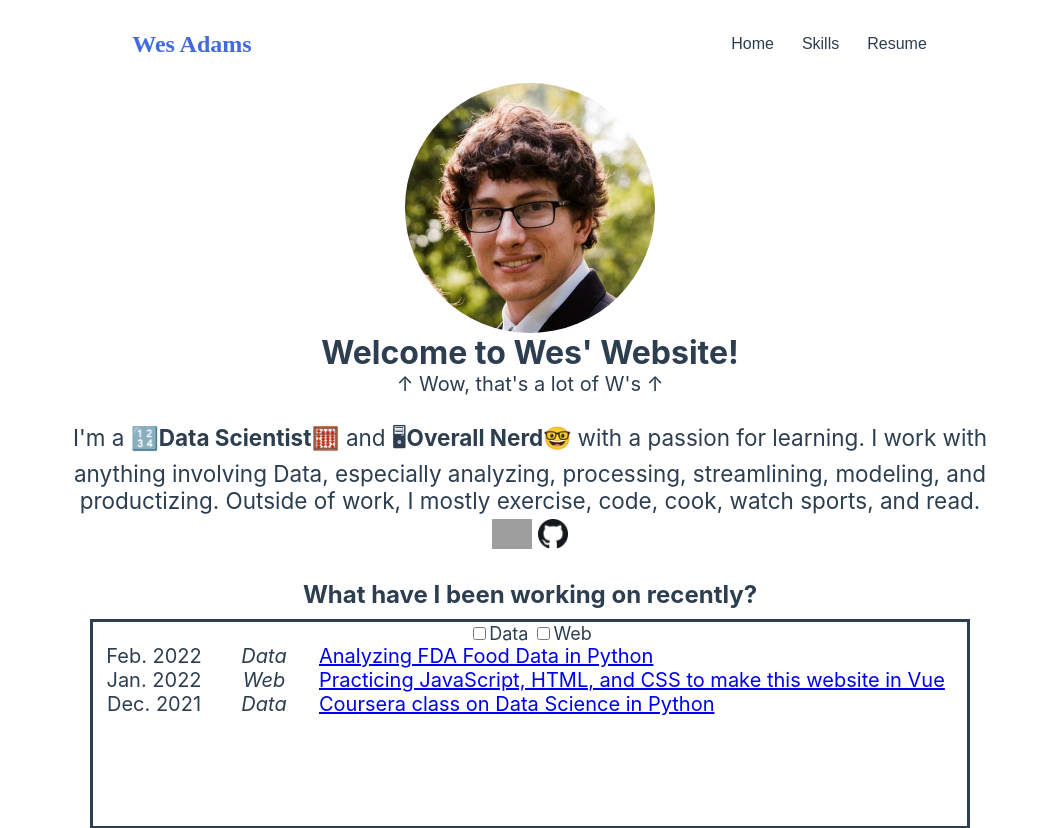
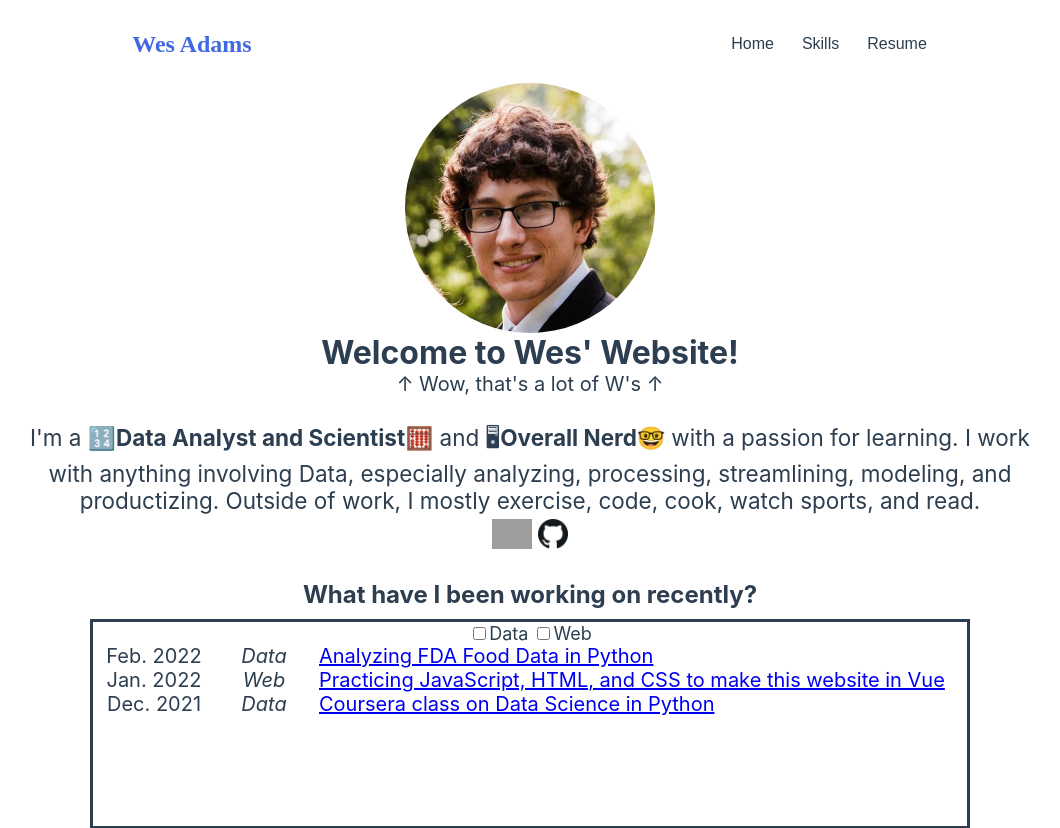
Before and after one commit to ImWesAdams/PersonalSite, a Vue app: page / in a window 1280 px wide. Shown: the top 828 px of the page, without its empty margins (110-1170 px from the left). Built offline with nearby package versions, Linux system fonts and the light colour scheme; grey boxes are pictures that could not be loaded.

Commit message:
updating job title

```diff
--- a/src/views/Home.vue
+++ b/src/views/Home.vue
@@ -12,7 +12,7 @@
       </div>
     </div>
         <div class="short-about" v-bind:class="{blurryToClear: firstLoad}">
-          <h2 class ="short-about-text">I'm a &#x1F522;<strong>Data Scientist</strong>&#x1f9ee; and &#x1F5A5;<strong>Overall Nerd</strong>&#x1F913; with a passion for learning.
+          <h2 class ="short-about-text">I'm a &#x1F522;<strong>Data Analyst and Scientist</strong>&#x1f9ee; and &#x1F5A5;<strong>Overall Nerd</strong>&#x1F913; with a passion for learning.
              I work with anything involving Data, especially analyzing, processing, streamlining, modeling, and productizing.
              Outside of work, I mostly exercise, code, cook, watch sports, and read.
            </h2>
```
